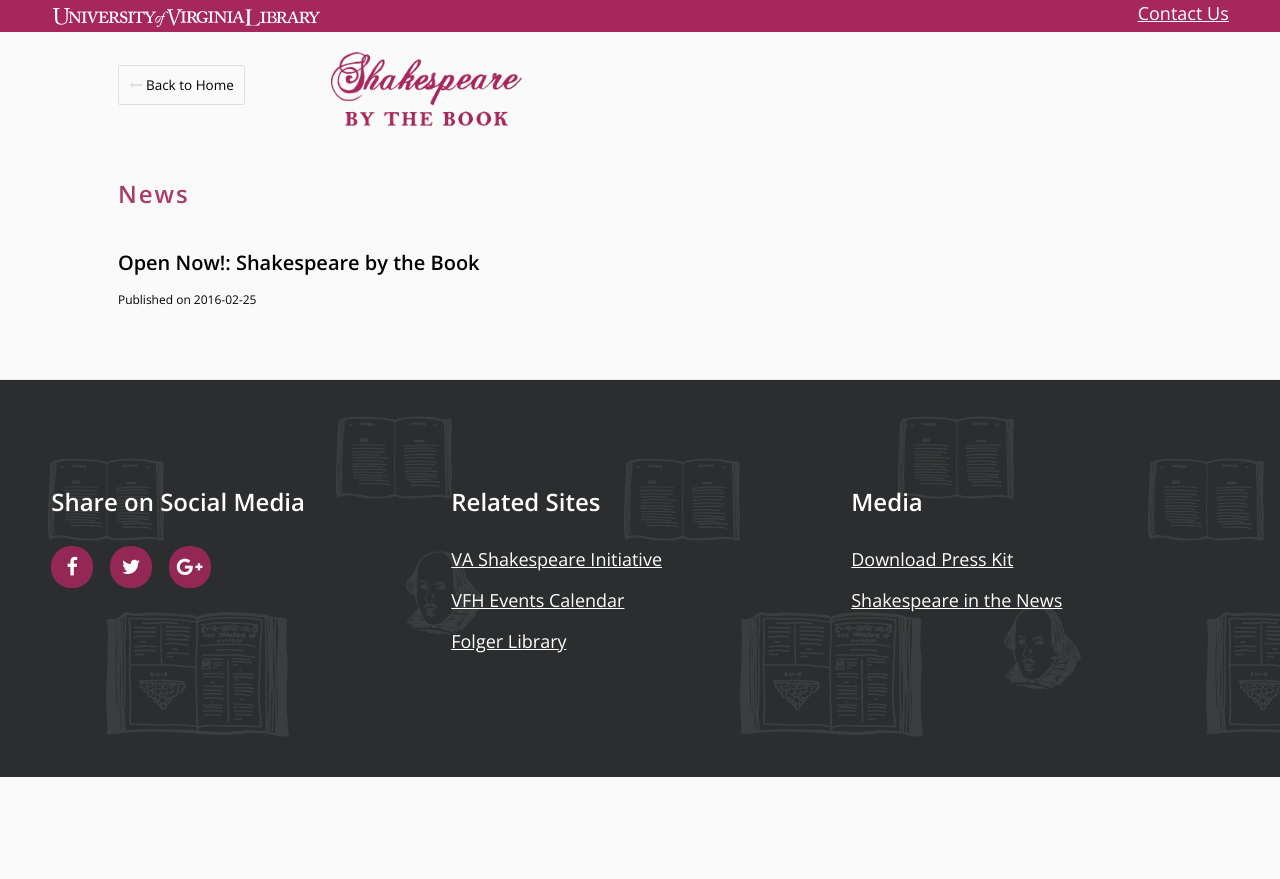
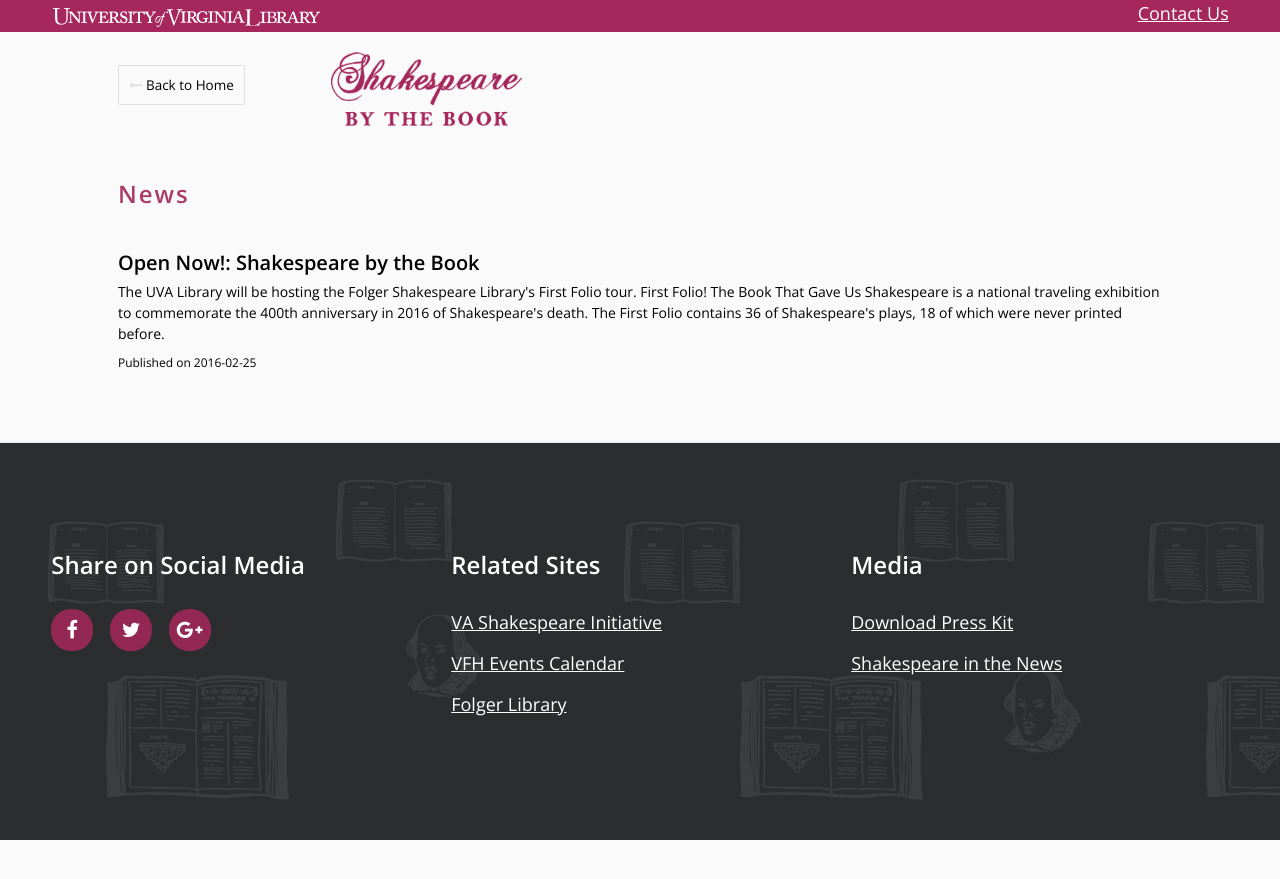
Before and after one commit to uvalib/shakespeare, a Jekyll site: the page built from news.html, in a window 1280 px wide. Shown: the top 879 px of the page. Built offline with Jekyll 4.4.1, drawn with Linux system fonts in a browser that asks for light colours; nearby versions of some CDN libraries.

Commit message:
Update 2016-02-25-Shakespeare-by-the-Book.html

```diff
--- a/_news/2016-02-25-Shakespeare-by-the-Book.html
+++ b/_news/2016-02-25-Shakespeare-by-the-Book.html
@@ -2,6 +2,6 @@
 title: "Open Now!: Shakespeare by the Book"
 link: "http://smallnotes.library.virginia.edu/2016/02/25/shakespeare-by-the-book/"
 subtitle: ""
-copy: ""
+copy: "The UVA Library will be hosting the Folger Shakespeare Library's First Folio tour. First Folio! The Book That Gave Us Shakespeare is a national traveling exhibition to commemorate the 400th anniversary in 2016 of Shakespeare's death. The First Folio contains 36 of Shakespeare's plays, 18 of which were never printed before. "
 published_date: "2016-02-25"
 ---
```
